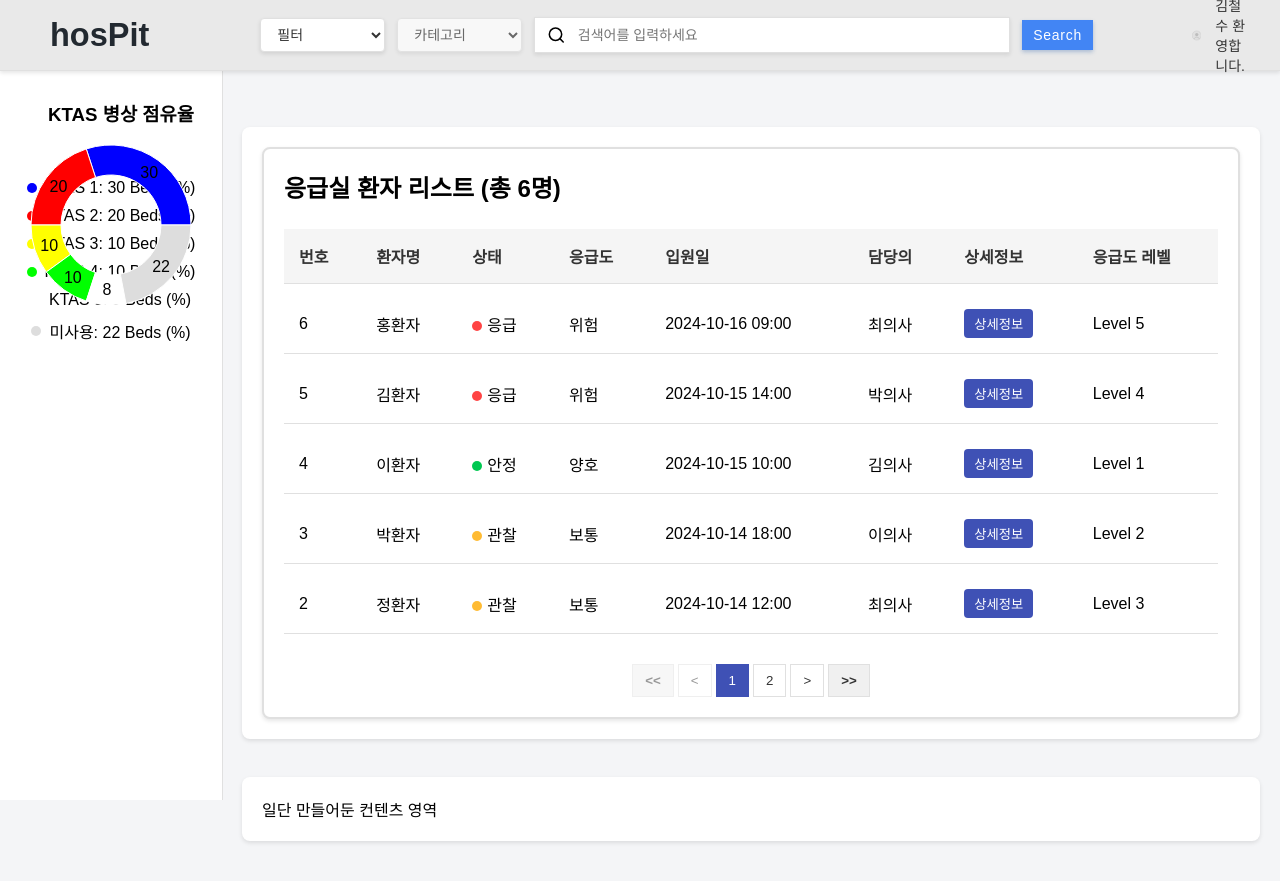
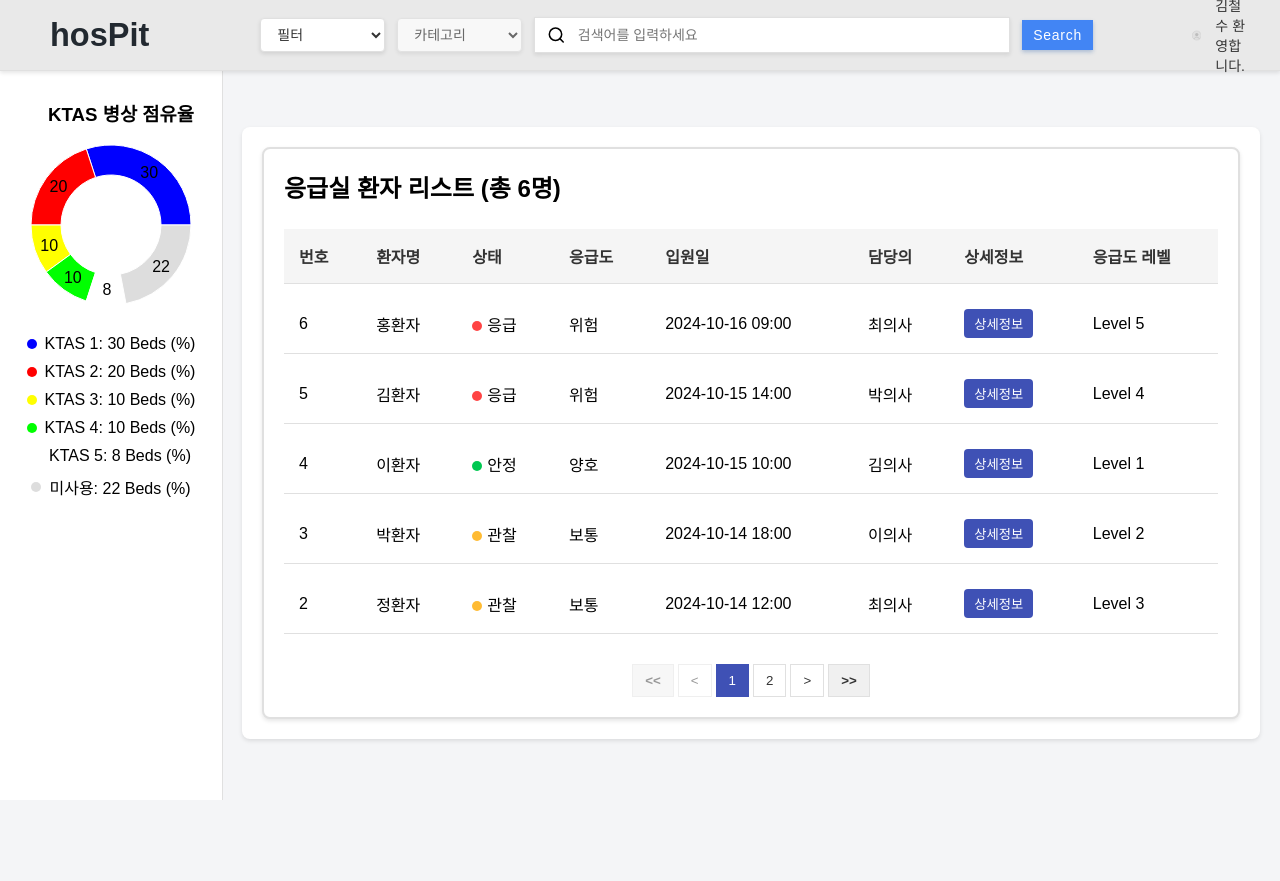
Before and after one commit to Lee-SeungWoo98/hosFIt, a React (Create React App) app: page / in a window 1280 px wide. Built offline with nearby package versions, Linux system fonts and the light colour scheme.

Commit message:
list에 page재설정, Patient 내부 피 검사 결과 출력

```diff
--- a/src/App.js
+++ b/src/App.js
@@ -14,10 +14,6 @@ function App() {
           <div className="content">
             <List /> {/* List 컴포넌트 추가 */}
           </div>
-          <br/>
-          <div className="content">
-           일단 만들어둔 컨텐츠 영역
-          </div>
         </div>
       </div>
     </div>
--- a/src/Components/Header.css
+++ b/src/Components/Header.css
@@ -184,7 +184,7 @@
   }
 
   .label-container {
-    margin-top: 20px;
+    margin-top: 176px;
     display: flex;
     justify-content: center;
     flex-wrap: wrap;
```
Also changed, not shown: src/Components/list.css (line endings or trailing spaces).
